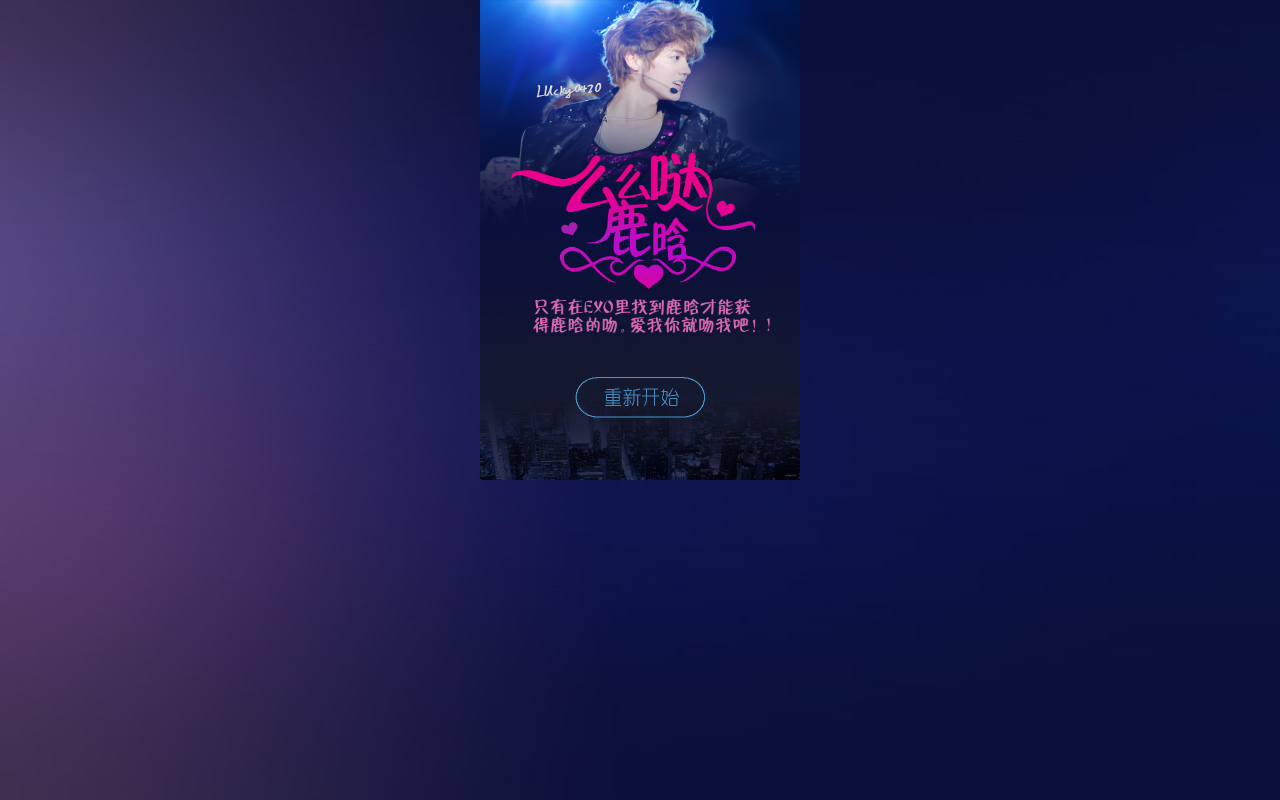
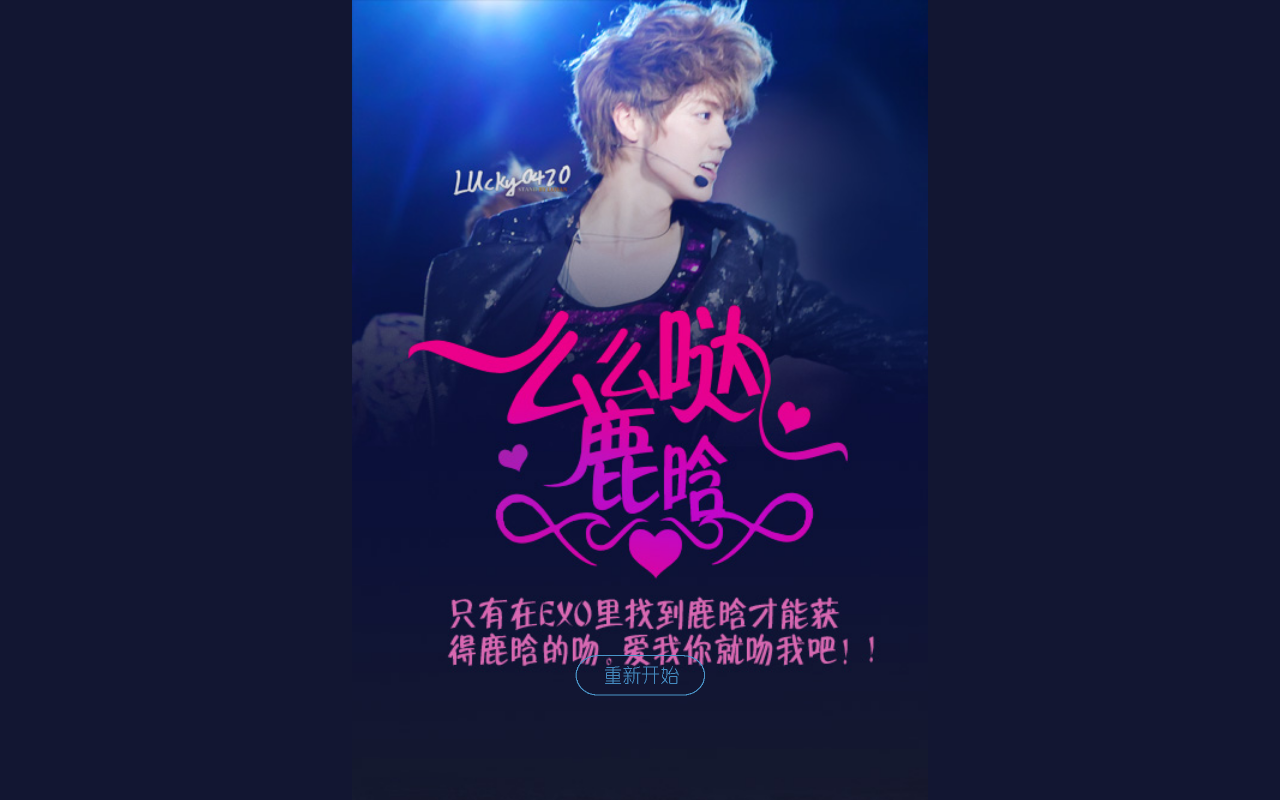
Before and after one commit to WangHan203994/game, a plain HTML site: page program/luhan/index.html in a window 1280 px wide. Shown: the top 800 px of the page. Drawn offline with Linux system fonts and the light colour scheme.

Commit message:
index page fix

```diff
--- a/program/luhan/index.html
+++ b/program/luhan/index.html
@@ -6,22 +6,12 @@
     <link rel="stylesheet" href="skin/global.css">
 </head>
 <body>
-<!--<header>-->
-<!--<h1>全名寻找亲亲鹿晗</h1>-->
-<!--</header>-->
-<!--<div class="main">-->
-<!--<a href="luhan.html" class="btn">开始亲亲</a>-->
-<!--<a href="more.html" class="btn" style="display: none;">更多游戏</a>-->
-<!--</div>-->
 <div class="index">
-    <img src="skin/images/main_bg.jpg" class="bg">
-    <div class="wrap rel">
-        <img src="skin/images/index_bg.jpg" class="bg">
-        <div class="btn_container">
-            <a href="luhan.html" class="btn">
-                <img src="skin/images/again-btn.png">
-            </a>
-        </div>
+    <img src="skin/images/index_bg.jpg" class="inbg">
+    <div class="btn_container">
+        <a href="luhan.html" class="btn">
+            <img src="skin/images/again-btn.png">
+        </a>
     </div>
 </div>
 <div id="preload" class="hide">
--- a/program/luhan/skin/global.css
+++ b/program/luhan/skin/global.css
@@ -5,6 +5,7 @@
 a[href="http://www.51.la/?17312748"]{display: none}
 body {
     min-width: 320px;
+    height: 100%;
     font-size: 1em;
     font-family: microsoft Yahei,Verdana,Arial,Helvetica,sans-serif;
     color: #333;
@@ -42,10 +43,20 @@
 .hide{display: none;}
 .rel{position: relative;}
 
+
 .btn_container{width: 100%;position: absolute;bottom: 13%;height:41px;}
 img.bg{width: 100%;height: 100%;position: absolute;z-index: -1;}
+
 /** index **/
-.index{width: 100%;height: 100%;position: absolute;z-index: -1;}
+.index{height: 100%;width: 100%;text-align: center;background-color: #121632;}
+@media screen and  (max-width: 320px){
+    .inbg{width:100%;height: 100%;}
+}
+
+@media screen and  (min-width: 321px){
+    .inbg{width:45%;height: 100%;}
+}
+
 .btn{width: 130px;height: 41px;display: block;margin: 0 auto;border-radius: 28px;-webkit-border-radius: 28px;-moz-border-radius: 28px;}
 .btn:hover , .btn:active{background-color: #c4427c; }
 .btn img{width: 100%;height: 100%;}
```
